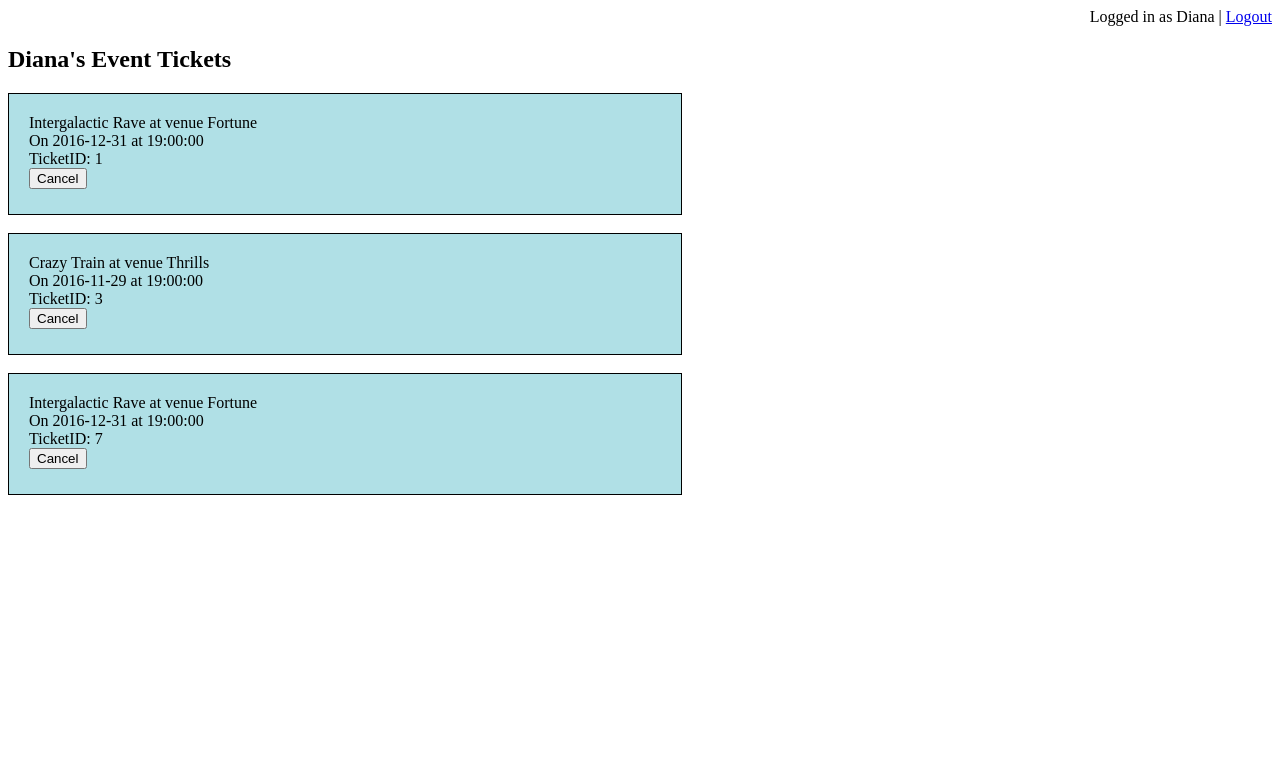
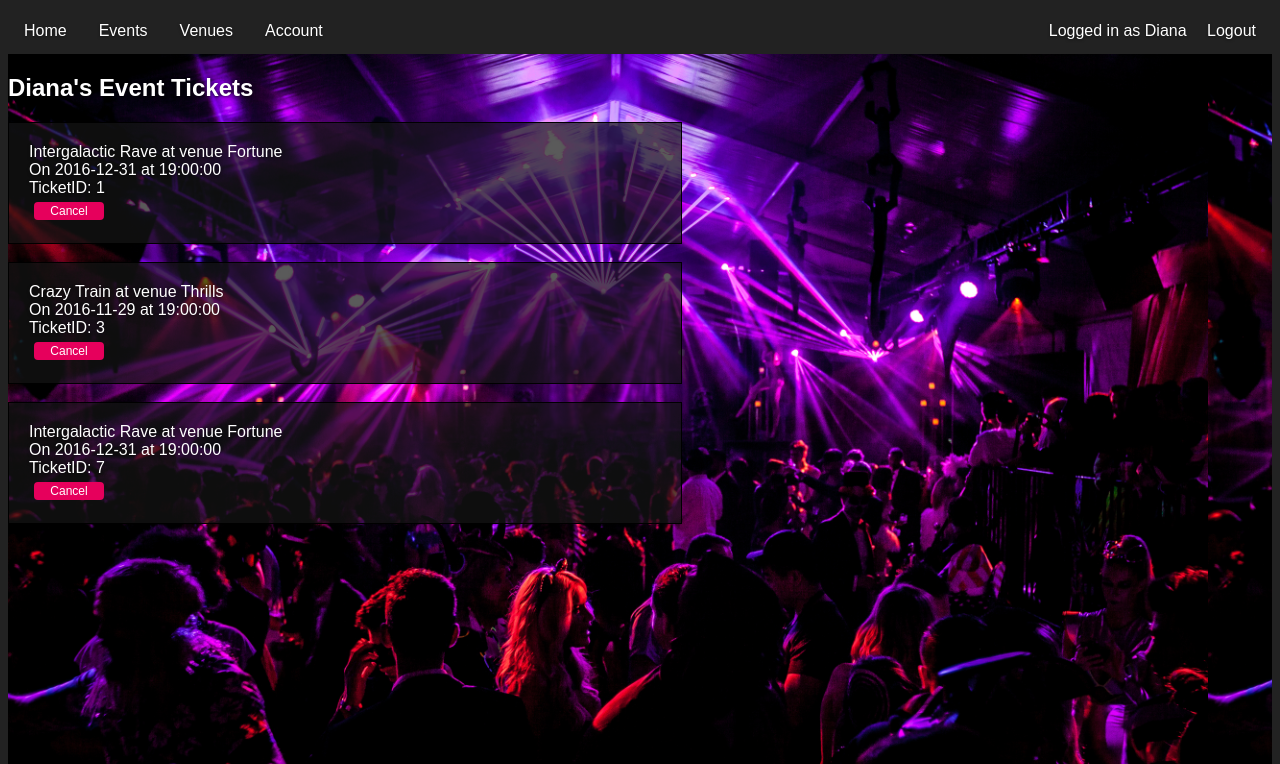
Before and after one commit to danyakarras/Venue, a PHP site: page /304_project/customer_tickets.php in a window 1280 px wide. Shown: the top 764 px of the page. Before the commit the page ends 495 px from the top, so only its background shows below. Run offline with PHP 8.4, Linux system fonts and the light colour scheme; a user stored in the database is signed in; data comes from the database, SQL or seed files in the repository.

Commit message:
added css to customer_tickets

```diff
--- a/customer_tickets.php
+++ b/customer_tickets.php
@@ -10,13 +10,68 @@ $cid=$_SESSION['user'];
 $user=$_SESSION['username'];
 
 ?>
+<?php
+$servername = "localhost";
+$usernameroot = "root";
+$password = NULL;
+$databasename = 'Venue';
+
+//connect
+$conn = new mysqli($servername, $usernameroot, $password, $databasename);
+
+//check connecting
+if($conn->connect_error) {
+	die("Connection falied: " . $conn->connect_error);
+}
+
+$sql = "SELECT name, branchID FROM `venue`";
+$result = $conn->query($sql);
+
+$names = array();
+$ids = array();
+$venue_dropdowns = "";
+if ($result->num_rows > 0) {
+    // output data of each row
+    while($row = $result->fetch_assoc()) {
+		$venue_dropdowns.= '<a href = "http://localhost/304_project/venue_page.php?branchID='.$row["branchID"].'"> '.$row["name"].' </a>';
+    }
+} else {
+    echo "0 results";
+}
+
+$conn->close();
+ ?>
+
 <!DOCTYPE html>
 <html>
 <head>
+<link rel="stylesheet" type="text/css" href="customer.css">
 </head>
 
-<body>
-<div style="text-align:right;">Logged in as <?php echo $user; ?> | <a href="http://localhost/304_project/logout.php">Logout</a></div>
+<body background="party.jpg">
+
+<ul>
+  <li><a class="active" href="http://localhost/304_project/home.php">Home</a></li>
+  <li><a href="http://localhost/304_project/events.php">Events</a></li>
+  <li class="dropdown">
+    <a href="#" class="dropbtn">Venues</a>
+    <div class="dropdown-content">
+	  <?php echo $venue_dropdowns; ?>
+    </div>
+  </li>
+  <li class="dropdown">
+    <a href="#" class="dropbtn">Account</a>
+    <div class="dropdown-content">
+	  <a href="customer_reservations.php">My Reservations</a>
+	  <a href="customer_tickets.php">My Tickets</a>
+	  <a href="customer_account.php">Account Settings</a>
+    </div>
+  </li>
+  <li style="float:right">
+  Logged in as <?php echo $user; ?>  <a href="http://localhost/304_project/logout.php">Logout</a>
+  </li>
+</ul>
+
 <h2><?php echo $user?>'s Event Tickets</h2>
 
 <?php
@@ -49,7 +104,7 @@ if ($result->num_rows > 0) {
 		$date = $row["date"];
 		$time = $row["time"];
 
-		$ticketList .=  '<div style="padding: 20px; height: 80px; width:50%;background-color: powderblue; border: 1px solid black; ">'.$eventName.' at venue '.$venueName.'<br> On '.$date.' at '.$time.'<br>TicketID: '.$ticketID.'<br><a href="cancelticket_confirm.php?ticketID='.$ticketID.'" onclick="return confirm(\'Are you sure?\')"><button value ="$ticketID">Cancel</button></a></div><br>';
+		$ticketList .=  '<div style="padding: 20px; height: 80px; width:50%;background:rgba(20, 20, 20, 0.7); border: 1px solid black; ">'.$eventName.' at venue '.$venueName.'<br> On '.$date.' at '.$time.'<br>TicketID: '.$ticketID.'<br><a href="cancelticket_confirm.php?ticketID='.$ticketID.'" onclick="return confirm(\'Are you sure?\')"><button class = "mini_button" style= "font-size: 12px;padding: 2px;width: 70px;" value ="$ticketID">Cancel</button></a></div><br>';
     }
 } else {
     echo "You don't have any tickets yet! Go buy some ;)";
```
